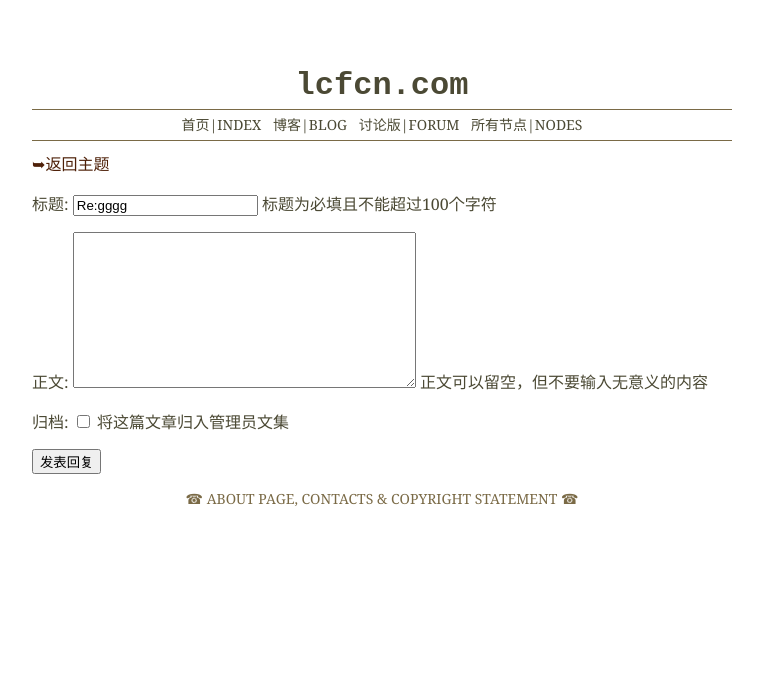
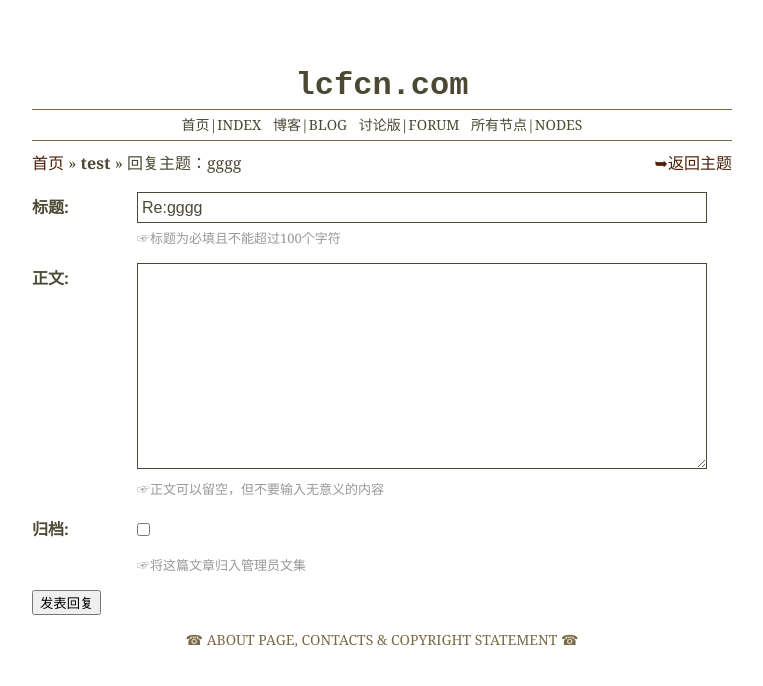
Before and after one commit to iceriverho/lcforum, a Django app: page /forum/thread/1/reply/ in a window 1280 px wide. Shown: the top 686 px of the page, without its empty margins (258-1021 px from the left). Run offline with Django 3.2, Linux system fonts and the light colour scheme; data comes from the database, SQL or seed files in the repository; both versions use the stored data as it was after the commit.

Commit message:
improved form style

```diff
--- /dev/null
+++ b/forum/forms.py
@@ -0,0 +1,12 @@
+# -*- coding: utf-8 -*-
+
+from django.forms import ModelForm
+from .models import Reply
+
+
+class ReplyForm(ModelForm):
+    error_css_class = 'error-item'
+
+    class Meta:
+        model = Reply
+        fields = ['title', 'content', 'bygod']
--- a/forum/models.py
+++ b/forum/models.py
@@ -17,17 +17,18 @@ class DateTimeBase(models.Model):
 
 class PostBase(DateTimeBase):
     title = models.CharField(max_length=200, error_messages={
+        'blank': u"标题不能为空",
         'null': u"标题不能为空",
         'invalid': u"您输入了一个无效的标题，标题的长度请控制在100个字符内"
-    }, help_text=u"标题为必填且不能超过100个字符",
+    }, help_text=u"☞标题为必填且不能超过100个字符",
                              verbose_name=u"标题")
     content = models.TextField(blank=True, null=True,
-                               help_text=u"正文可以留空，但不要输入无意义的内容",
+                               help_text=u"☞正文可以留空，但不要输入无意义的内容",
                                verbose_name=u"正文")
     author = models.ForeignKey(User, blank=True, null=True, related_name='%(class)s', on_delete=models.SET_NULL)
     content_md = models.TextField(blank=True, null=True)
     bygod = models.BooleanField(blank=True, default=False,
-                                help_text=u"将这篇文章归入管理员文集",
+                                help_text=u"☞将这篇文章归入管理员文集",
                                 verbose_name=u"归档")
 
     def save(self, *args, **kwargs):
@@ -41,12 +42,13 @@ class PostBase(DateTimeBase):
 
 class NodeTag(DateTimeBase):
     name = models.CharField(max_length=50, error_messages={
+        'blank': u"节点的名称不能为空",
         'null': u"节点的名称不能为空",
         'invalid': u"您输入了一个无效的节点名称，节点名称的长度不能超过50个字符"
-    }, help_text=u"节点名称为必填且不能超过50个字符",
+    }, help_text=u"☞节点名称为必填且不能超过50个字符",
                             verbose_name=u"节点名称")
     description = models.TextField(blank=True, null=True,
-                                   help_text=u"关于节点讨论主题的简要描述",
+                                   help_text=u"☞关于节点讨论主题的简要描述",
                                    verbose_name=u"节点描述")
 
     def get_absolute_url(self):
--- a/forum/static/forum/mainstyle.css
+++ b/forum/static/forum/mainstyle.css
@@ -15,6 +15,12 @@ a:hover {
 
 a:visited {
     color: #7A6A46;
+}
+
+.float-right {
+    display: inline-block;
+    float: right;
+    vertical-align: top;
 }
 
 #container {
@@ -229,7 +235,6 @@ a:visited {
 .index-row li {
     list-style-type: none;
     height: 25px;
-    /*line-height: 25px;*/
     margin-bottom: 1px;
     overflow: hidden;
 }
@@ -247,6 +252,8 @@ a:visited {
 /*nodetag detail begin*/
 .guide-bar {
     margin-bottom: 5px;
+    height: 25px;
+    line-height: 25px;
 }
 
 .guide-bar span {
@@ -254,3 +261,56 @@ a:visited {
     border-bottom: 1px dotted;
 }
 /*nodetag detail end*/
+
+/*form style begin*/
+.errorlist {
+    list-style-type: square;
+    color: #a23607;
+    font-weight: bold;
+}
+
+form label {
+    display: block;
+    float: left;
+    height: 31px;
+    line-height: 31px;
+    width: 15%;
+    font-weight: bold;
+}
+
+input[type='text'], textarea {
+    border: 1px solid #4b4934;
+    color: inherit;
+    font-size: inherit;
+    padding: 2px 4px;
+}
+
+input[type='text'] {
+    height: 25px;
+    width: 80%;
+}
+
+input[type='checkbox'] {
+    margin: 0;
+    height: 31px;
+    line-height: 31px;
+}
+
+textarea {
+    min-height: 200px;
+    min-width: 80%;
+    max-width: 80%;
+}
+
+.helptext {
+    display: block;
+    font-size: 13px;
+    margin: 5px auto auto 15%;
+    color: #999;
+}
+
+.error-item {
+    font-weight: bold;
+    color: #A23607;
+}
+/*form style end*/
--- a/forum/templates/forum/post/detail.html
+++ b/forum/templates/forum/post/detail.html
@@ -41,7 +41,7 @@
                 </i>
             </div>
             <div class="thread-reply-body markdown">
-                {{ reply.content_md|safe|default:"<i>正文无内容</i>" }}
+                {{ reply.content_md|safe }}
             </div>
         {% endfor %}
     </div>
--- a/forum/templates/forum/reply.html
+++ b/forum/templates/forum/reply.html
@@ -1,6 +1,14 @@
 {% extends 'forum/base.html' %}
 {% block container %}
-    <div><a href="{% url 'post-detail' pk=post_node.pk %}">➥返回主题</a></div>
+    <div class="guide-bar">
+        <a href="/">首页</a>
+        »
+        <b>{{ post_node.node.name }}</b>
+        »
+        回复主题：{{ post_node.title|truncatechars:25 }}
+
+        <a href="{% url 'post-detail' pk=post_node.pk %}" class="float-right">➥返回主题</a>
+    </div>
     <form action="" method="post">
     {% csrf_token %}
     {{ form.as_p }}
--- a/forum/views.py
+++ b/forum/views.py
@@ -4,6 +4,7 @@ from django.shortcuts import get_object_or_404
 from django.views.generic import DetailView, ListView, CreateView
 
 from .models import Post, NodeTag, Reply
+from .forms import ReplyForm
 
 
 class IndexView(ListView):
@@ -36,8 +37,7 @@ class BlogListByNode(DetailView):
 
 
 class ReplyToPost(CreateView):
-    model = Reply
-    fields = ['title', 'content', 'bygod']
+    form_class = ReplyForm
     template_name = 'forum/reply.html'
     post_node = None
 
```
Also changed, not shown: forum/templates/forum/post.html (+9 -1 lines), db.sqlite3.
